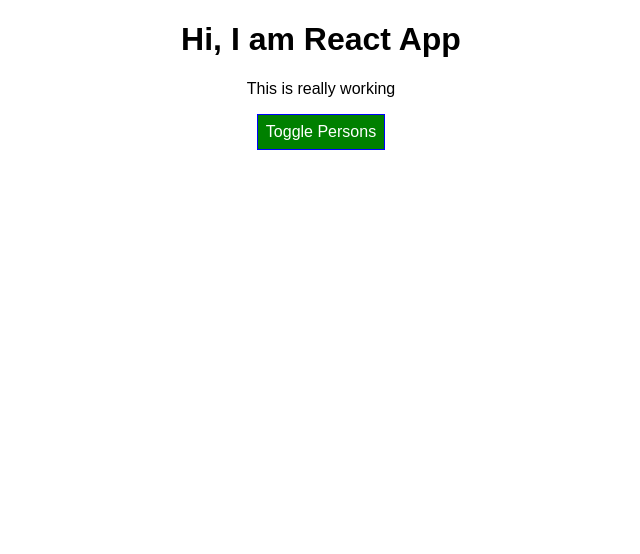
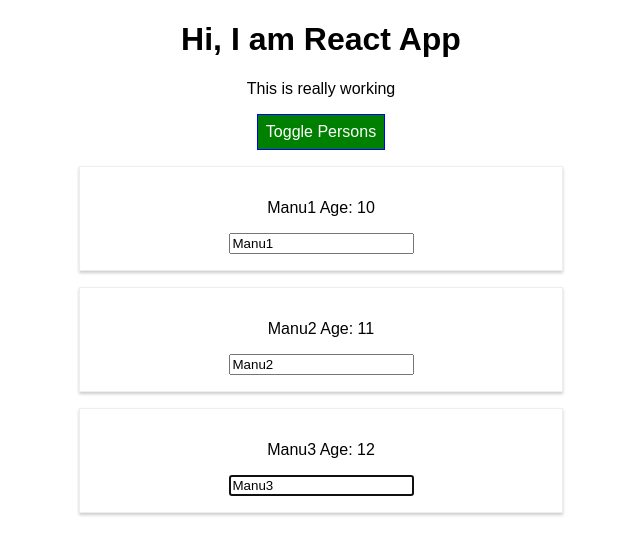
Before and after one commit to cmevawala/react-complete-guide, a React (Create React App) app: page / in a window 1280 px wide. Shown: the top 554 px of the page, without its empty margins (319-959 px from the left). Built offline with nearby package versions, Linux system fonts and the light colour scheme.

Commit message:
Lec 105, 106: Using the Ref keyworkd

```diff
--- a/src/components/Cockpit/Cockpit.jsx
+++ b/src/components/Cockpit/Cockpit.jsx
@@ -1,4 +1,4 @@
-import React, { useEffect } from "react";
+import React, { useEffect, useRef } from "react";
 
 import css from "./Cockpit.module.css";
 
@@ -23,16 +23,21 @@
   //   alert("Hello");
   // }, [props.persons]);
 
+  let toggleBtnRef = useRef(null);
+
   useEffect(() => {
     console.log("Cockpit.js");
-    alert("Hello");
+    // alert("Hello");
+
+    toggleBtnRef.current.click();
+
   }, []);
 
   return (
     <div className={css.Cockpit}>
       <h1>Hi, I am React App</h1>
       <p className={classes.join(" ")}>This is really working</p>
-      <button className={btnClass} onClick={props.clicked}>
+      <button ref={toggleBtnRef} className={btnClass} onClick={props.clicked}>
         Toggle Persons
       </button>
     </div>
--- a/src/components/Persons/Person/Person.jsx
+++ b/src/components/Persons/Person/Person.jsx
@@ -9,6 +9,7 @@
   constructor(props) {
     super(props);
     console.log("Person.js -- Inside constructor()", this.props.index);
+    this.inputElementRef = React.createRef();
   }
 
   // Create
@@ -28,6 +29,8 @@
         <p>{this.props.children}</p>
         <input
           type="text"
+          // ref={(inputEl) => {this.inputElement = inputEl}}  .. Old method of using Ref
+          ref={this.inputElementRef}
           onChange={this.props.changed}
           value={this.props.name}
         />
@@ -38,6 +41,12 @@
 
   componentDidMount() {
     console.log("Person.js -- Inside componentDidMount()", this.props.index);
+
+    // Old method of using Ref
+    // this.inputElement.focus();
+
+    this.inputElementRef.current.focus();
+
   }
 }
 
```
